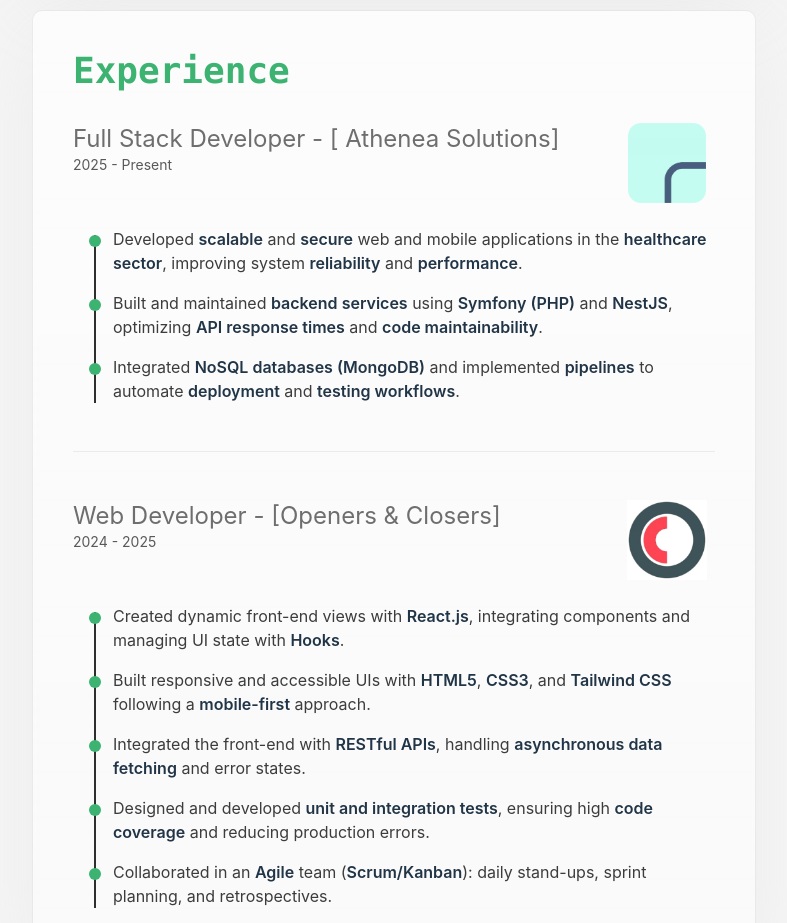
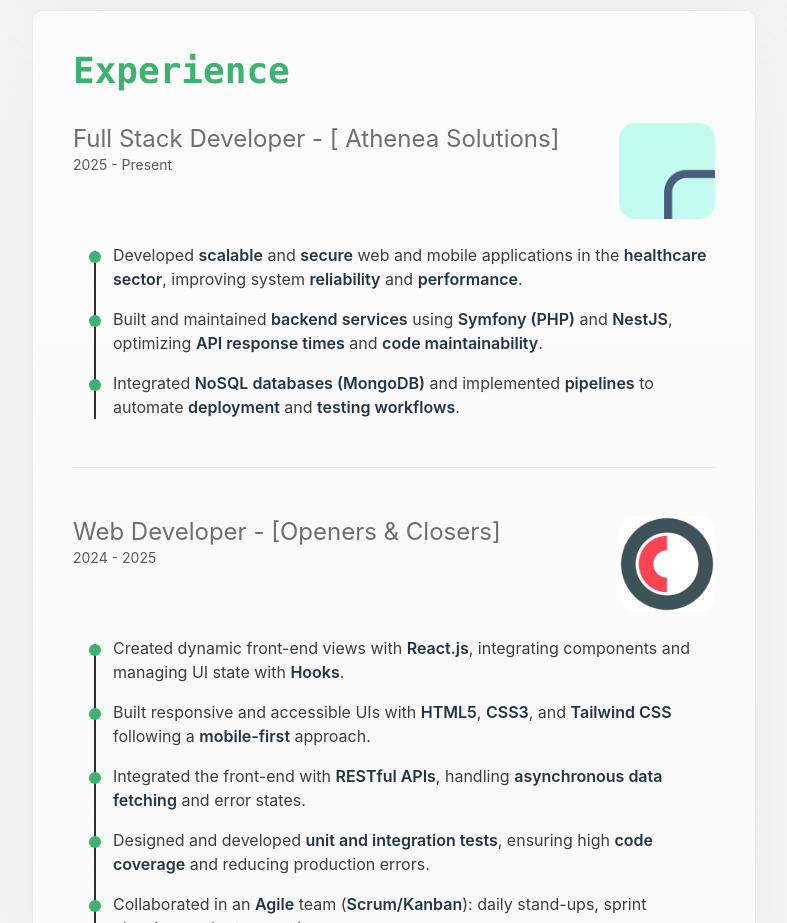
Before and after one commit to joanmrtnz/portfolio, a React (Vite) app: page / in a window 1280 px wide. Shown: the part 1640-2563 px from the top of the page, without its empty margins (246-1033 px from the left). Built offline with nearby package versions, Linux system fonts and the light colour scheme.

Commit message:
fix: clip experience logos with rounded corners

```diff
--- a/src/components/ExperienceCard.jsx
+++ b/src/components/ExperienceCard.jsx
@@ -19,11 +19,11 @@
                     </p>
                 </div>
 
-                <a href="#home" className="shrink-0">
+                <a href="#home" className="flex h-16 w-16 shrink-0 overflow-hidden rounded-2xl sm:h-20 sm:w-20 md:h-24 md:w-24">
                     <img
                         src={experience.imagePath}
                         alt={`${experience.company} logo`}
-                        className="w-16 sm:w-20 md:w-24 max-h-20 rounded-lg opacity-80 object-contain transition-all duration-300"
+                        className="h-full w-full opacity-80 object-cover transition-all duration-300"
                     />
                 </a>
             </div>
```
